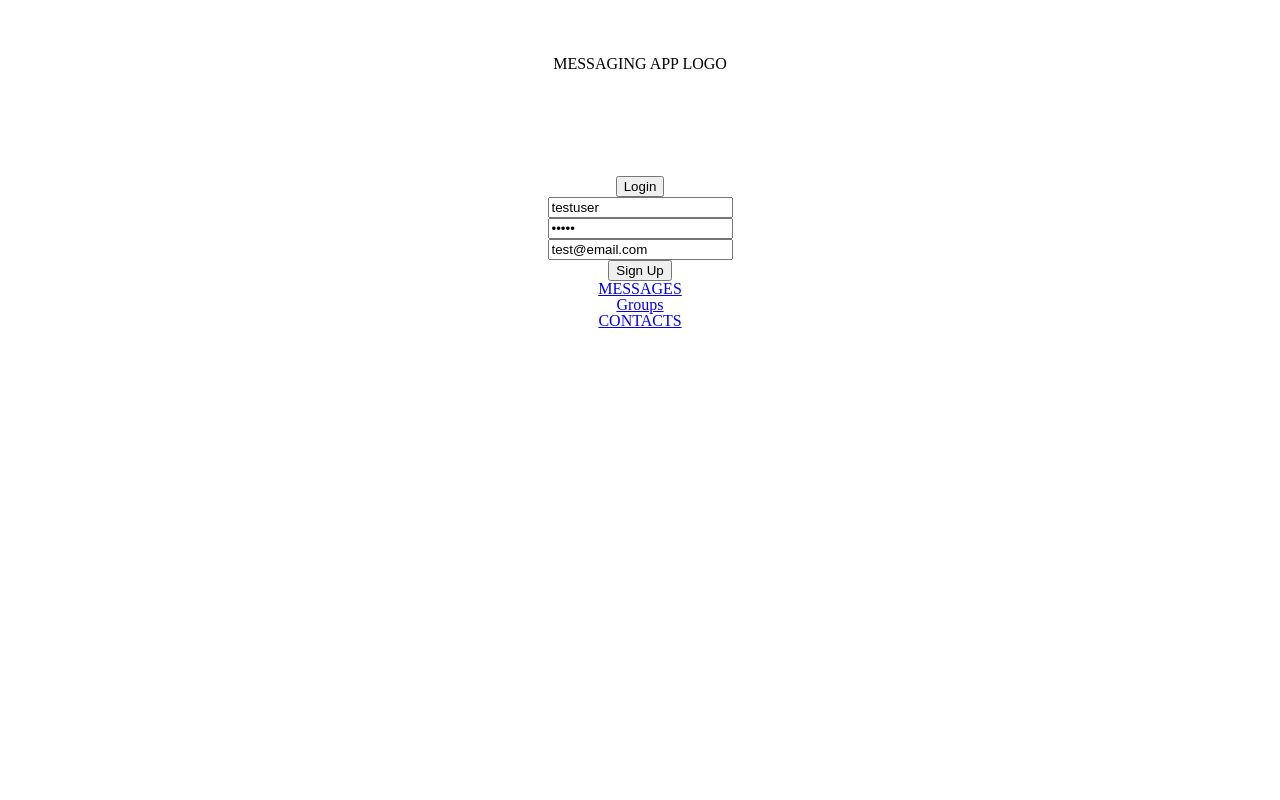
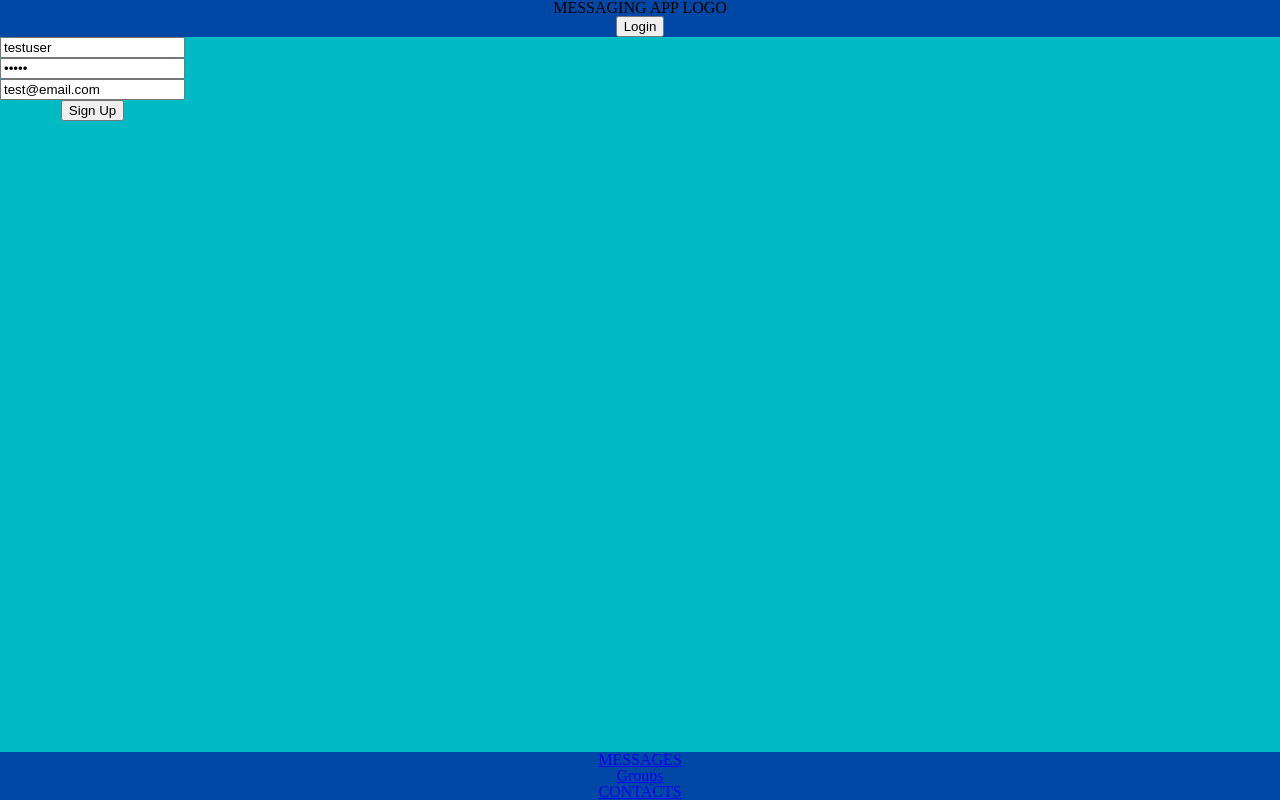
Before and after one commit to LukasDrinkwater/project-messaging-app, a React (Vite) app in the folder frontend/: page /signup in a window 1280 px wide. Built offline with nearby package versions, Linux system fonts and the light colour scheme.

Commit message:
added basic gobal styles for layout

```diff
--- a/frontend/src/App.css
+++ b/frontend/src/App.css
@@ -130,44 +130,28 @@ table {
 }
 
 #root {
-  max-width: 1280px;
+  /* max-width: 1280px; */
+  display: flex;
+  flex-direction: column;
   margin: 0 auto;
-  padding: 2rem;
+  /* padding: 2rem; */
   text-align: center;
+  height: 100vh;
 }
 
-.logo {
-  height: 6em;
-  padding: 1.5em;
-  will-change: filter;
-  transition: filter 300ms;
-}
-.logo:hover {
-  filter: drop-shadow(0 0 2em #646cffaa);
-}
-.logo.react:hover {
-  filter: drop-shadow(0 0 2em #61dafbaa);
+/* MAIN CONTENT GLOBAL STYLES */
+.content {
+  background-color: #00bbc3;
+  display: flex;
+  flex: 1;
 }
 
-@keyframes logo-spin {
-  from {
-    transform: rotate(0deg);
-  }
-  to {
-    transform: rotate(360deg);
-  }
+/* HEADER AND FOOTER STYLES */
+
+.headerContainer {
+  background-color: #0047a6;
 }
 
-@media (prefers-reduced-motion: no-preference) {
-  a:nth-of-type(2) .logo {
-    animation: logo-spin infinite 20s linear;
-  }
+.footerContainer {
+  background-color: #0047a6;
 }
-
-.card {
-  padding: 2em;
-}
-
-.read-the-docs {
-  color: #888;
-}
```
